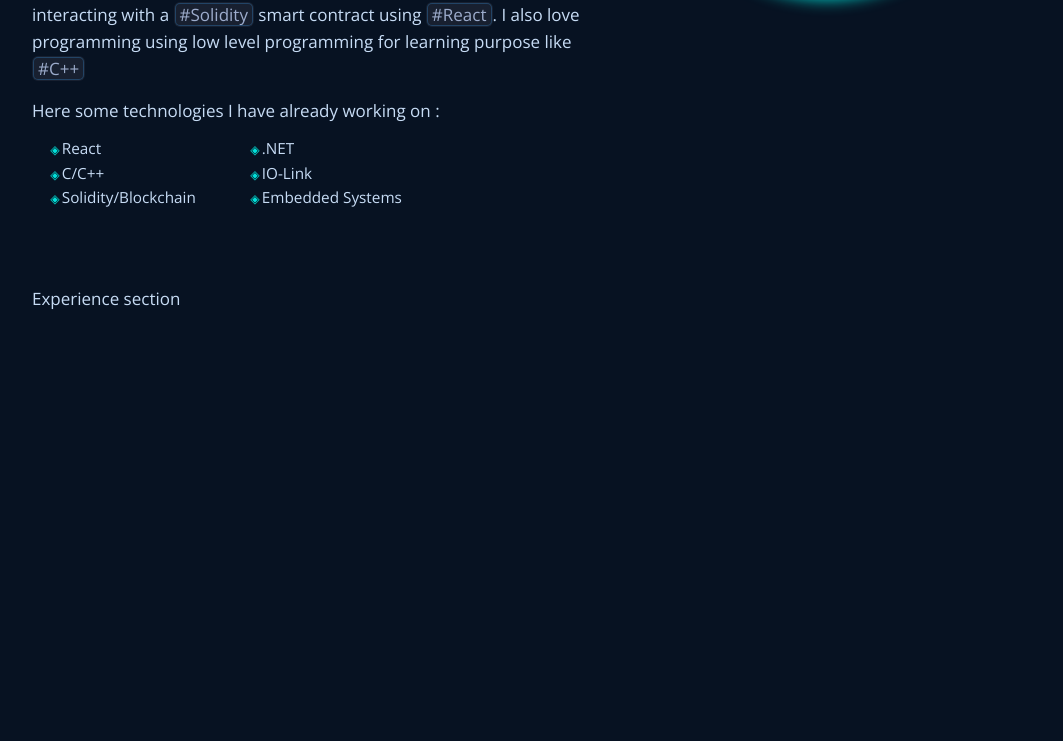
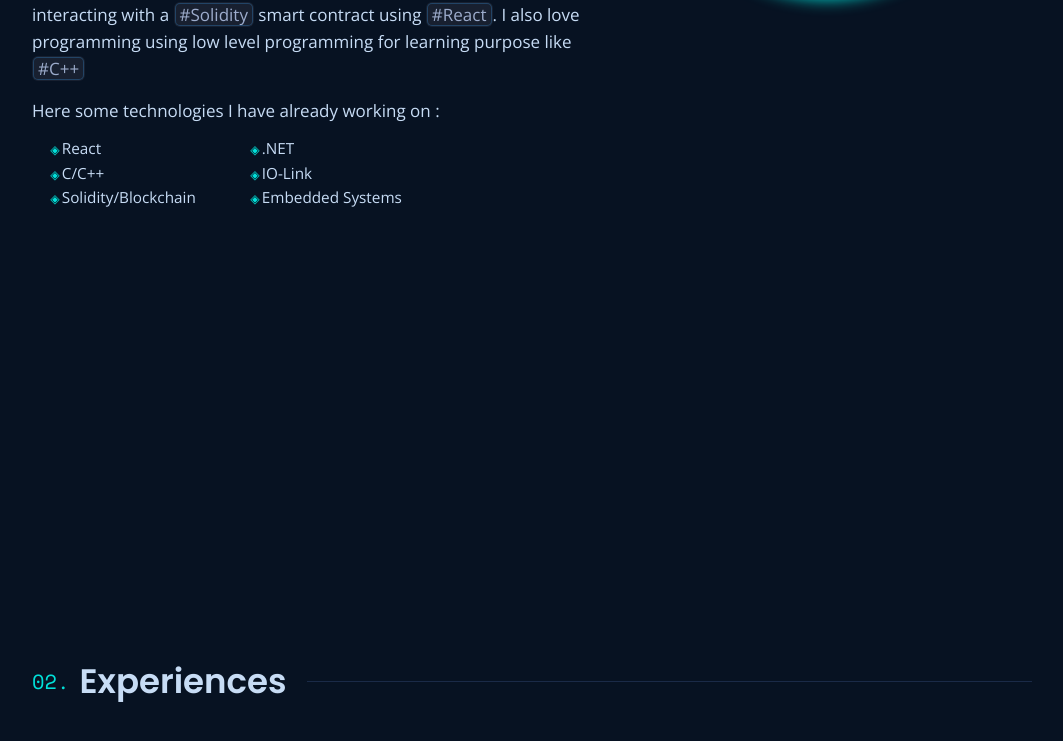
Before and after one commit to Mousticke/next-portfolio, a Next.js app: page / in a window 1280 px wide. Shown: the part 1315-2056 px from the top of the page, without its empty margins (108-1171 px from the left). Built offline with nearby package versions, Linux system fonts and the light colour scheme; no server answers.

Commit message:
Add Experience title

```diff
--- a/components/Experience/Experience.js
+++ b/components/Experience/Experience.js
@@ -1,9 +1,10 @@
 import React from "react";
+import { ExperienceContainer } from "./Experience.styles";
 function Experience(props, ref) {
   return (
-    <section id={props.id} ref={ref} style={{ height: "100vh" }}>
-      <p>Experience section</p>
-    </section>
+    <ExperienceContainer id={props.id} ref={ref}>
+      <h1 className="title-count">Experiences</h1>
+    </ExperienceContainer>
   );
 }
 
--- a/components/Experience/Experience.styles.js
+++ b/components/Experience/Experience.styles.js
@@ -0,0 +1,12 @@
+import breakpoints from "@/styles/breakpoints";
+import { transitionAll } from "@/styles/transitions";
+import styled from "styled-components";
+
+export const ExperienceContainer = styled.section`
+  max-width: 1000px;
+  min-height: 100vh;
+  display: flex;
+  flex-direction: column;
+  justify-content: center;
+  word-break: keep-all;
+`;
```
